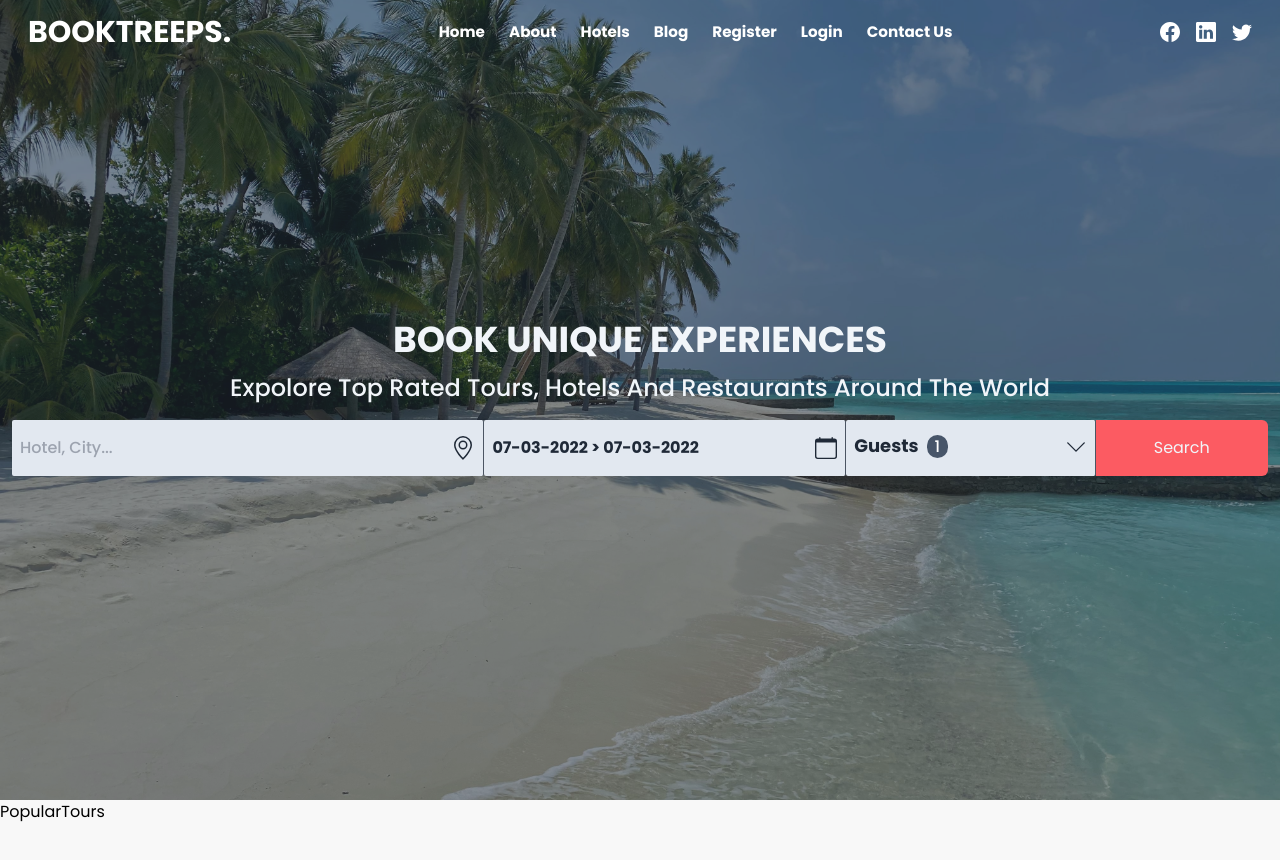
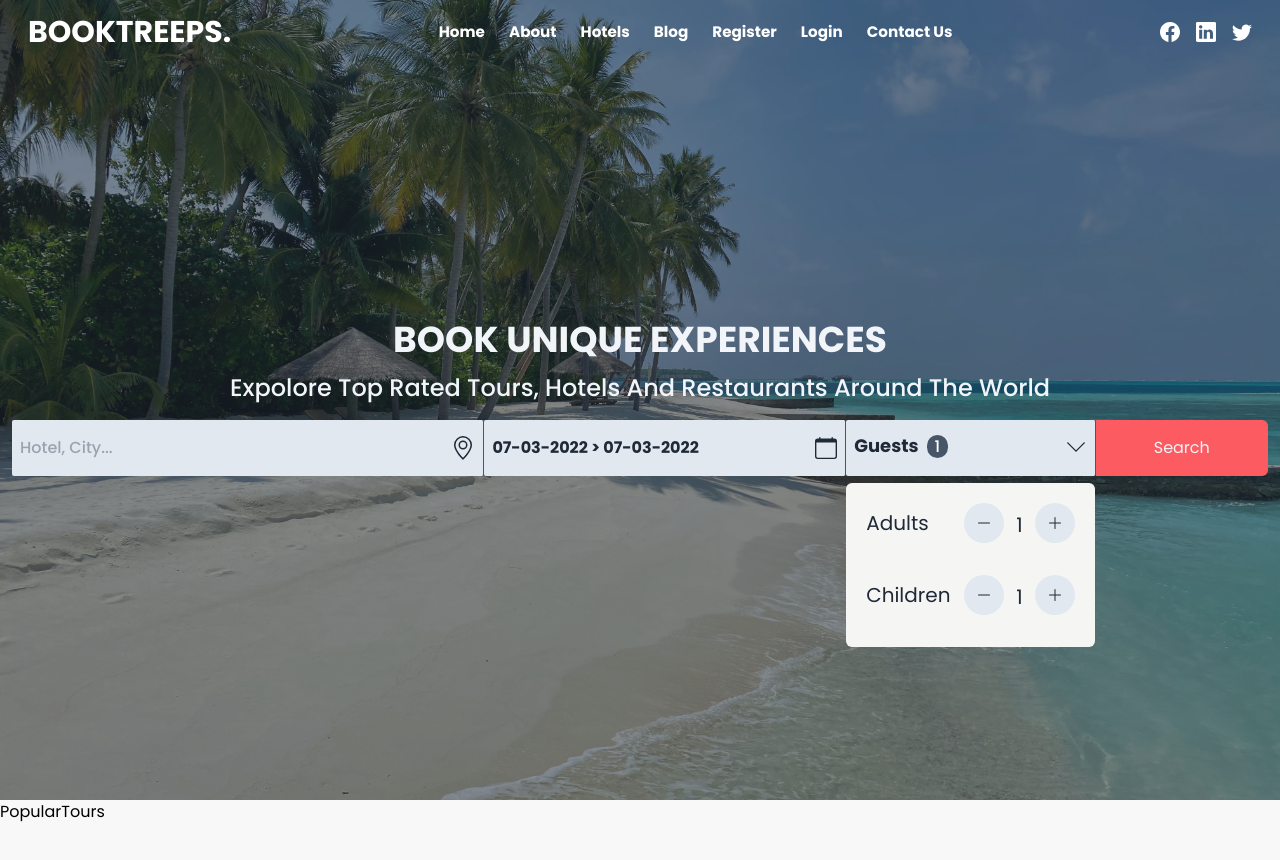
Before and after one commit to Izunnaya/Travel-booking-App, a React (Create React App) app: page / in a window 1280 px wide. Shown: the top 860 px of the page. Built offline with nearby package versions, Linux system fonts and the light colour scheme.

Commit message:
Guest input UI done.

```diff
--- a/src/components/hero/Hero.jsx
+++ b/src/components/hero/Hero.jsx
@@ -1,6 +1,6 @@
 import { React } from "react";
 import BeachBanner from "../../assets/beach-banner.jpg";
-import HeroSearch from "./SearchForm";
+import HeroSearch from "./SearchComponent/SearchForm";
 import { HeroStyled } from "./HeroStyled";
 const Hero = () => {
   return (
--- /dev/null
+++ b/src/components/hero/SearchComponent/GuestsInput.jsx
@@ -0,0 +1,43 @@
+import React from "react";
+import { BsDashLg, BsPlusLg } from "react-icons/bs";
+
+const GuestsInput = () => {
+  return (
+    <div className="absolute top-[63px] w-full bg-stone-100 rounded-md left-0 p-5 cursor-default">
+      <div className="flex justify-between items-center text-center mb-5  text-xl font-light">
+        <div>
+          <h4>Adults</h4>
+        </div>
+
+        <div className="cursor-pointer text-base flex justify-center items-center">
+          <div className="rounded-full bg-slate-200 p-3">
+            <BsDashLg />
+          </div>
+
+          <span className="cursor-default text-xl pt-1 mx-3">1</span>
+          <div className="rounded-full bg-slate-200 p-3">
+            <BsPlusLg />
+          </div>
+        </div>
+      </div>
+      <div className="flex justify-between items-center text-center my-3 pt-3  text-xl font-light">
+        <div>
+          <h4>Children</h4>
+        </div>
+
+        <div className="cursor-pointer text-base flex justify-center items-center">
+          <div className="rounded-full bg-slate-200 p-3">
+            <BsDashLg />
+          </div>
+
+          <span className="cursor-default text-xl pt-1 mx-3">1</span>
+          <div className="rounded-full bg-slate-200 p-3">
+            <BsPlusLg />
+          </div>
+        </div>
+      </div>
+    </div>
+  );
+};
+
+export default GuestsInput;
--- a/src/components/hero/SearchForm.js
+++ b/src/components/hero/SearchComponent/SearchForm.js
@@ -4,7 +4,8 @@ import "react-date-range/dist/styles.css"; // main css file
 import "react-date-range/dist/theme/default.css"; // theme css file
 import { DateRange } from "react-date-range";
 import { format } from "date-fns";
-import { FormInputStyle, FormWrapper, SearchButton } from "./HeroStyled";
+import { FormInputStyle, FormWrapper, SearchButton } from "../HeroStyled";
+import GuestsInput from "./GuestsInput";
 
 const SearchForm = () => {
   const [inputPlaceholder, setInputPlaceHolder] = useState(true);
@@ -76,7 +77,7 @@ const SearchForm = () => {
           <BsChevronDown size={22} />
         </div>
 
-        <div className="hidden absolute top-[60px] w-full h-[30px] bg-slate-300 bprder rounded-sm"></div>
+        <GuestsInput />
       </FormInputStyle>
 
       {/* Search Button */}
```
